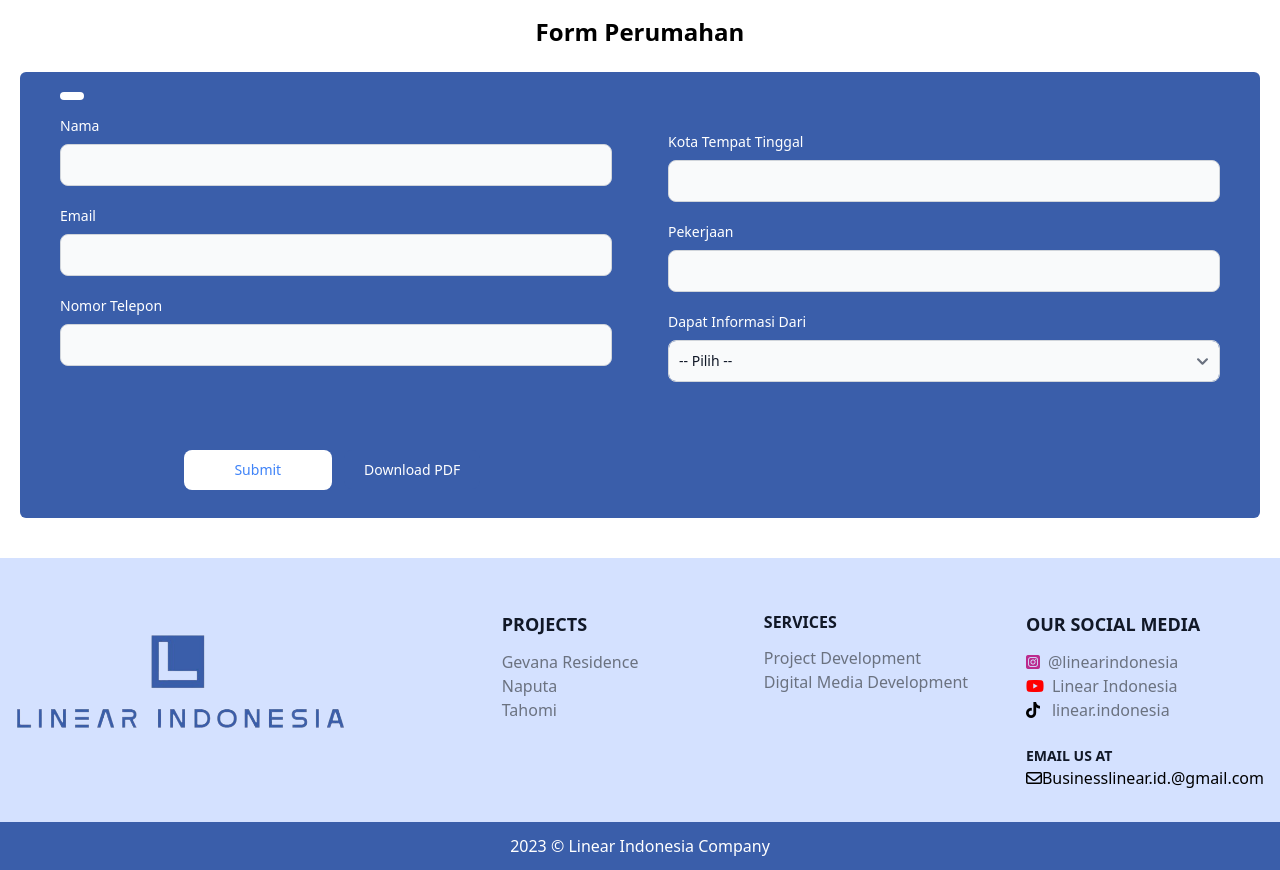
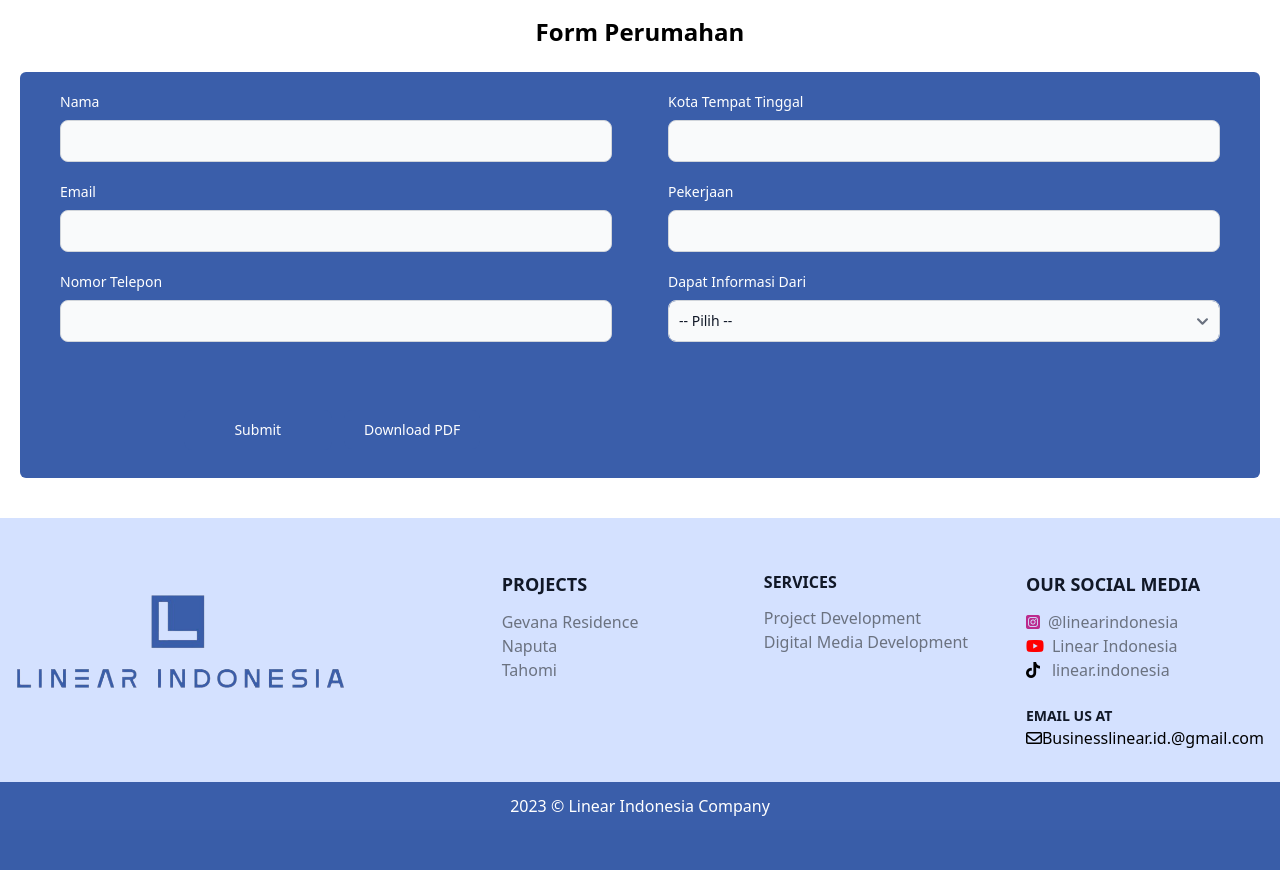
Before and after one commit to str22ui/linear, a Laravel app: template resources/views/landingPage/micro/form.blade.php in a window 1280 px wide. Shown: the part 80-950 px from the top of the page. After the commit the page ends 896 px from the top, so only its background shows below. Run offline with Laravel 10, Linux system fonts and the light colour scheme; the template is opened without the code that fills it, so the values that code supplies are empty; style sheets or scripts are compiled from the project's sources; some libraries are stand-ins or nearby versions.

Commit message:
update baru

```diff
--- a/resources/views/landingPage/micro/form.blade.php
+++ b/resources/views/landingPage/micro/form.blade.php
@@ -8,11 +8,7 @@
             class=" bg-[#3A5EAA] px-5 py-5 grid grid-cols-2 gap-4 text-col rounded-md">
             @csrf
             <!-- Bagian kiri form -->
-
-
             <div class="text-white mx-5 bg-[#3A5EAA] ">
-                <button type="button"
-                    class="text-blue-500 font-medium rounded-lg text-sm px-3 py-1 bg-white mb-4">{{ $units->nama_perumahan }}</button>
                 <div class="mb-5">
                     <label for="nama" class="form-label block mb-2 text-sm font-medium  dark:text-white">Nama</label>
                     <input type="text" id="name-input" name="nama"
@@ -32,8 +28,7 @@
             </div>
 
             <!-- Bagian kanan form -->
-            <div class="text-white mx-5 mt-10">
-
+            <div class="text-white mx-5 ">
                 <div class="mb-5">
                     <label for="domisili" class="form-label block mb-2 text-sm font-medium  dark:text-white">Kota Tempat
                         Tinggal</label>
@@ -88,11 +83,8 @@
             </div>
 
             <div class=" w-full mx-auto mt-8 text-center">
-                <button type="button"
-                    class="text-blue-500  mx-auto w-1/4 bg-white hover:bg-blue-800 focus:ring-4 focus:ring-blue-300 font-medium rounded-lg text-sm px-5 py-2.5 me-2 mb-2"
-                    data-bs-toggle="modal" data-bs-target="#exampleModal">
-                    Submit
-                </button>
+                <button type="submit" name="submit"
+                    class="text-white  mx-auto w-1/4 bg-[#3A5EAA] hover:bg-blue-800 focus:ring-4 focus:ring-blue-300 font-medium rounded-lg text-sm px-5 py-2.5 me-2 mb-2 ">Submit</button>
                 <a href="{{ url('/download-brosur/' . $units->id) }}" target="_blank"
                     class="text-white mx-auto w-1/4 bg-[#3A5EAA] hover:bg-blue-800 focus:ring-4 focus:ring-blue-300 font-medium rounded-lg text-sm px-5 py-2.5 me-2 mb-2 ">Download
                     PDF</a>
@@ -102,7 +94,6 @@
 
 @endsection
 <script>
-
     // Mendapatkan elemen dropdown
     var infoInput = document.getElementById('info-input');
 
```
